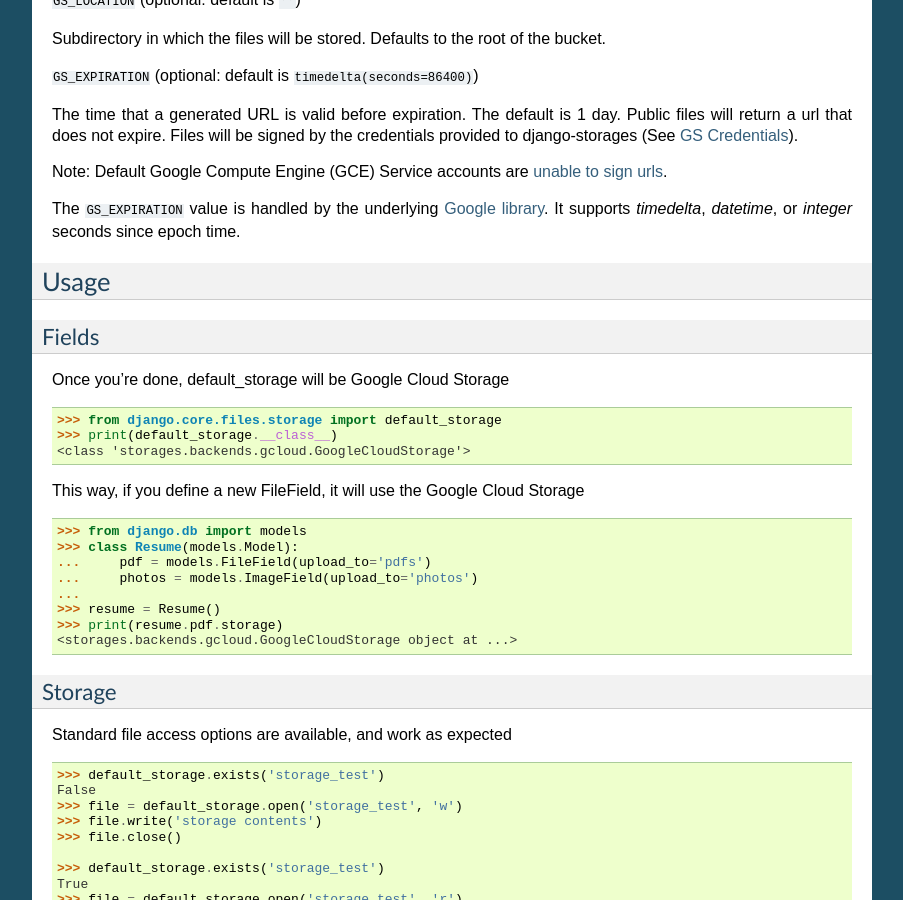
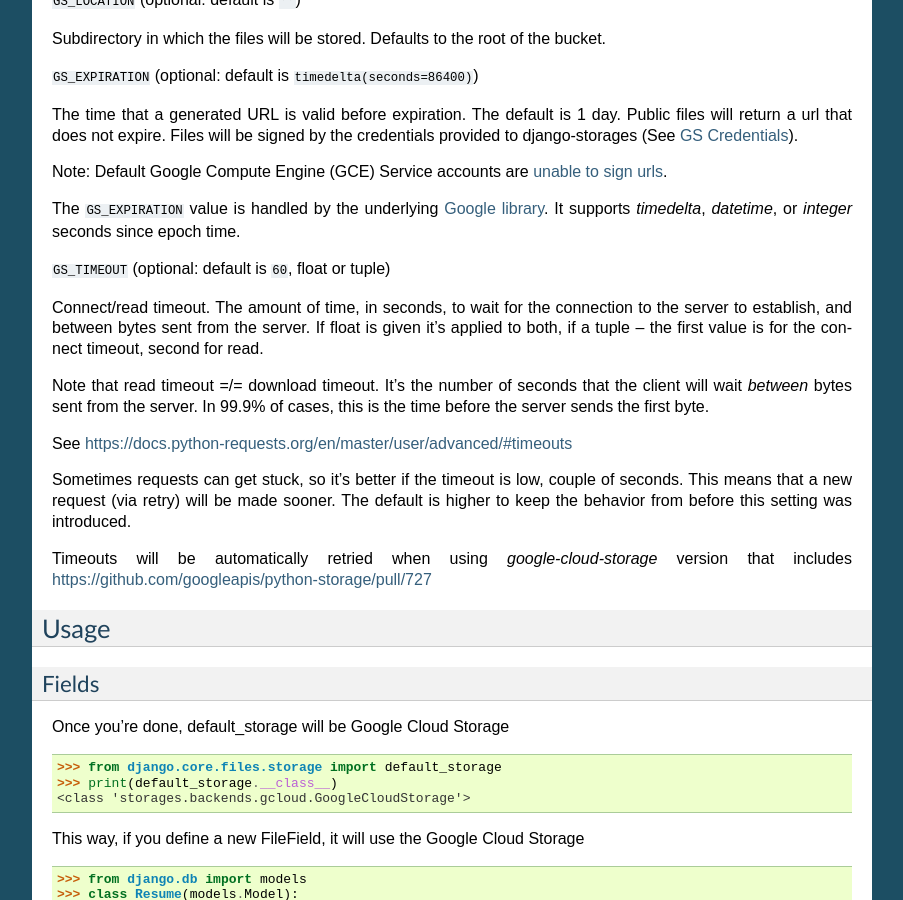
Before and after one commit to jschneier/django-storages, a Sphinx documentation site: the page built from docs/backends/gcloud.rst, in a window 1280 px wide and 900 px high, scrolled down 3276 px. Shown: the whole window, without its empty margins (198-1101 px from the left). Built offline with Sphinx 7.4.7, drawn with Linux system fonts in a browser that asks for light colours.

Commit message:
[gcloud] Add a setting for connect/read timeouts

```diff
--- a/docs/backends/gcloud.rst
+++ b/docs/backends/gcloud.rst
@@ -204,6 +204,22 @@ Note: Default Google Compute Engine (GCE) Service accounts are
 The ``GS_EXPIRATION`` value is handled by the underlying `Google library  <https://googlecloudplatform.github.io/google-cloud-python/latest/storage/blobs.html#google.cloud.storage.blob.Blob.generate_signed_url>`_.
 It supports `timedelta`, `datetime`, or `integer` seconds since epoch time.
 
+``GS_TIMEOUT`` (optional: default is ``60``, float or tuple)
+
+Connect/read timeout. The amount of time, in seconds, to wait for the connection to the server to establish, and between
+bytes sent from the server. If float is given it's applied to both, if a tuple – the first value is for the connect
+timeout, second for read.
+
+Note that read timeout =/= download timeout. It’s the number of seconds that the client will wait *between* bytes sent
+from the server. In 99.9% of cases, this is the time before the server sends the first byte.
+
+See https://docs.python-requests.org/en/master/user/advanced/#timeouts
+
+Sometimes requests can get stuck, so it's better if the timeout is low, couple of seconds. This means that a new request
+(via retry) will be made sooner. The default is higher to keep the behavior from before this setting was introduced.
+
+Timeouts will be automatically retried when using `google-cloud-storage` version that includes
+https://github.com/googleapis/python-storage/pull/727
 
 Usage
 -----
```
Also changed, not shown: 1 other file.
